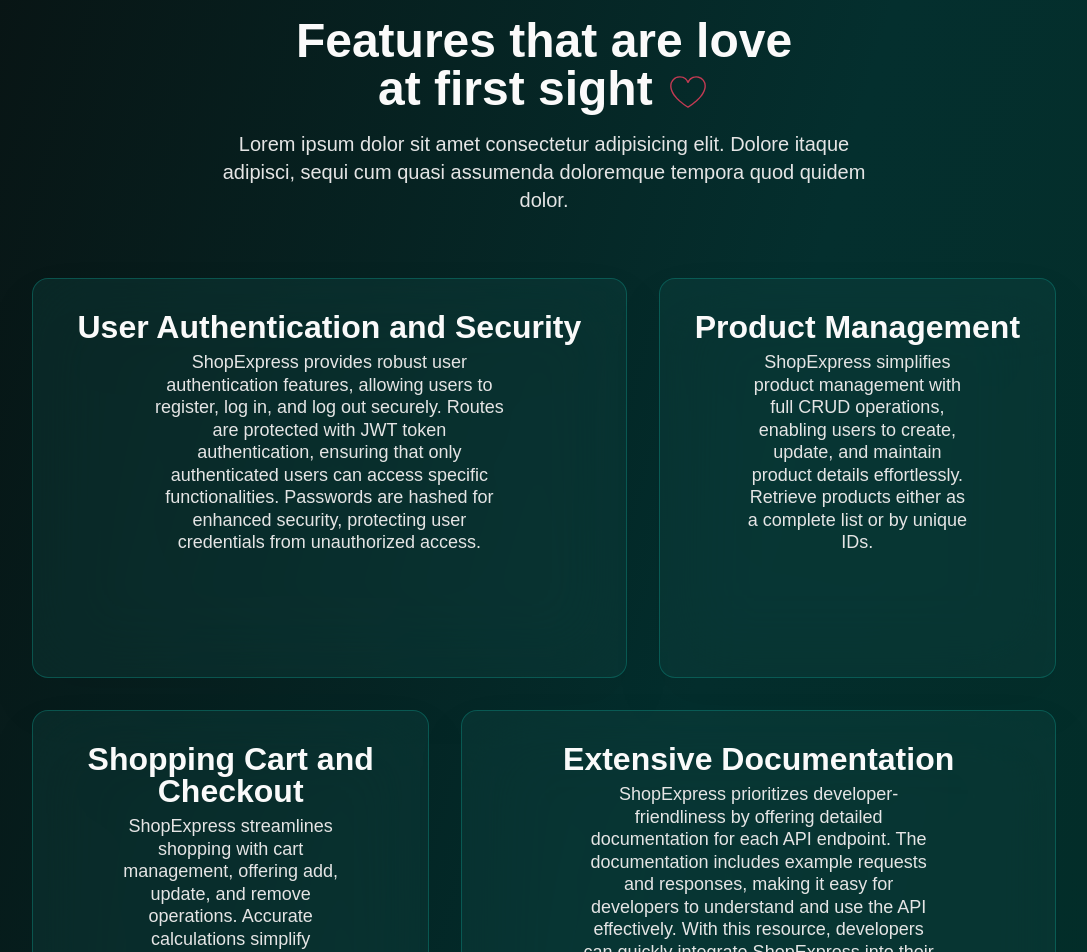
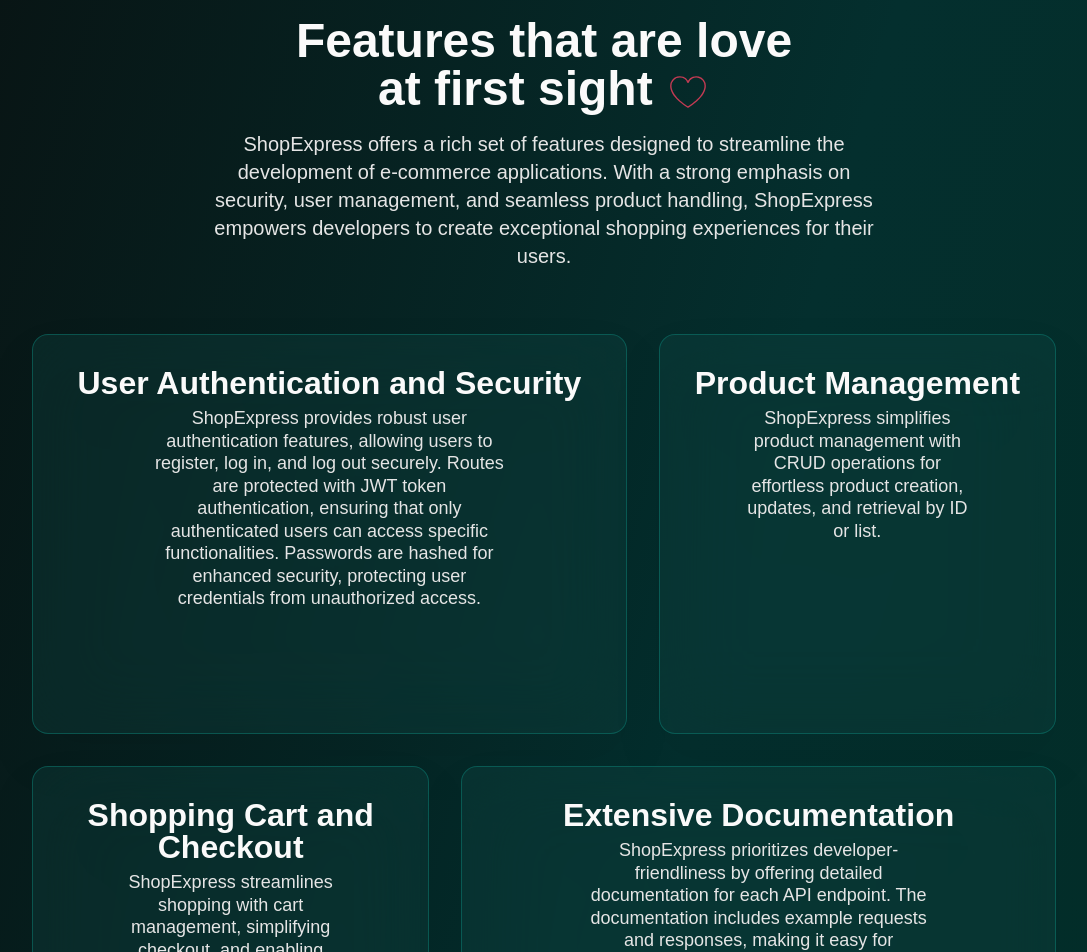
Before and after one commit to Zinedinarnaut/ShopExpress-Website, a Next.js app: page / in a window 1280 px wide. Shown: the part 1000-1952 px from the top of the page, without its empty margins (96-1183 px from the left). Built offline with nearby package versions, Linux system fonts and the light colour scheme; a web font is replaced by a local one.

Commit message:
Update page.tsx

```diff
--- a/src/app/page.tsx
+++ b/src/app/page.tsx
@@ -93,9 +93,7 @@
             </svg>
           </h2>
           <p className="text-neutral-200 font-[450] text-xl w-full lg:w-2/3 text-center">
-            Lorem ipsum dolor sit amet consectetur adipisicing elit. Dolore
-            itaque adipisci, sequi cum quasi assumenda doloremque tempora quod
-            quidem dolor.
+            ShopExpress offers a rich set of features designed to streamline the development of e-commerce applications. With a strong emphasis on security, user management, and seamless product handling, ShopExpress empowers developers to create exceptional shopping experiences for their users.
           </p>
         </div>
         <div className="flex flex-col w-full gap-8">
@@ -118,7 +116,7 @@
                   Product Management
                 </h3>
                 <p className="text-neutral-200 font-[450] text-lg text-center lg:w-2/3 leading-tight">
-                ShopExpress simplifies product management with full CRUD operations, enabling users to create, update, and maintain product details effortlessly. Retrieve products either as a complete list or by unique IDs.
+                ShopExpress simplifies product management with CRUD operations for effortless product creation, updates, and retrieval by ID or list.
                 </p>
               </div>
             </div>
@@ -130,7 +128,7 @@
                   Shopping Cart and Checkout
                 </h3>
                 <p className="text-neutral-200 font-[450] text-lg text-center lg:w-2/3 leading-tight">
-                ShopExpress streamlines shopping with cart management, offering add, update, and remove operations. Accurate calculations simplify checkout, and users can pay seamlessly with Stripe support.
+                ShopExpress streamlines shopping with cart management, simplifying checkout, and enabling seamless payments via Stripe.
                 </p>
               </div>
             </div>
```
